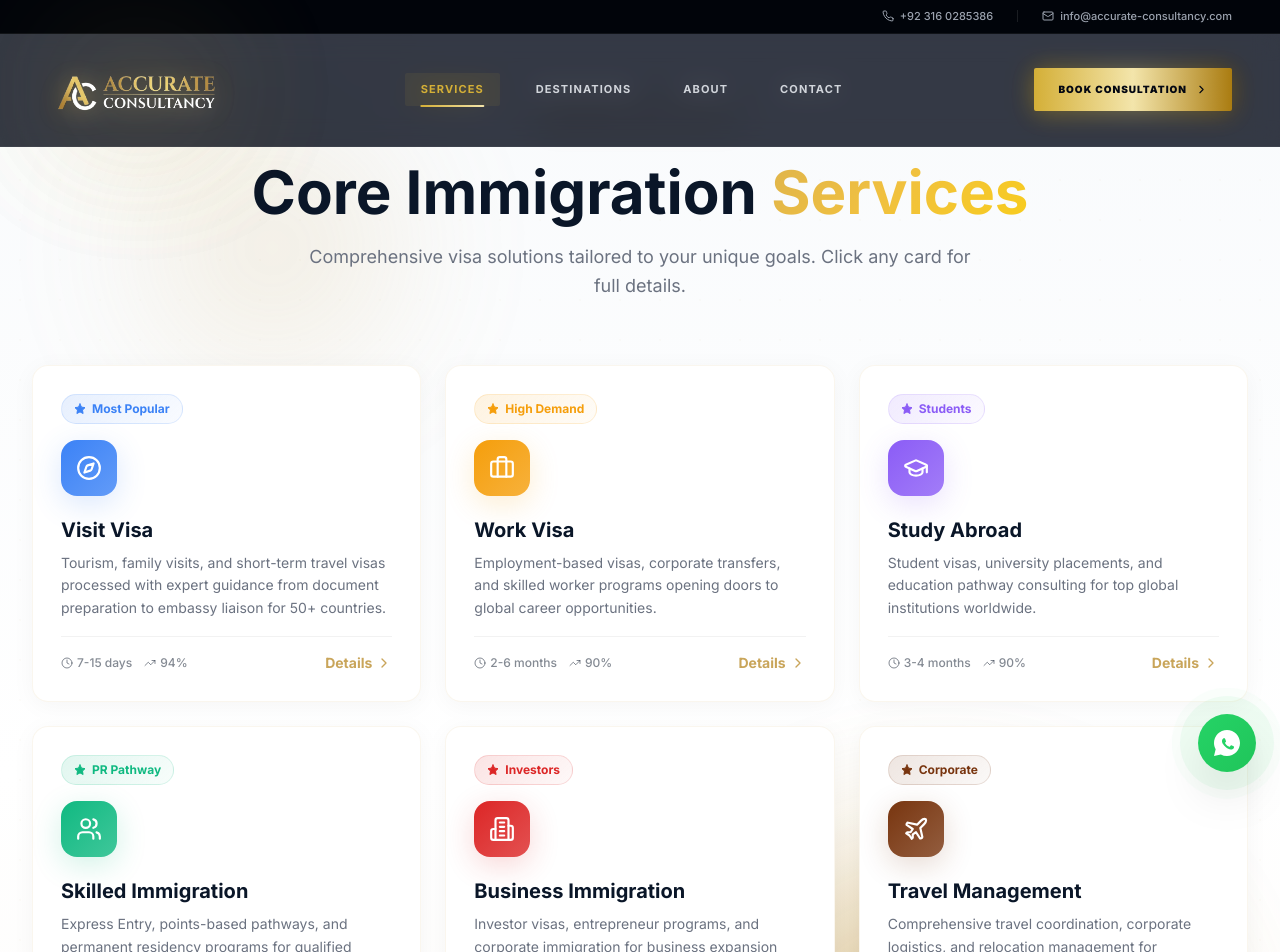
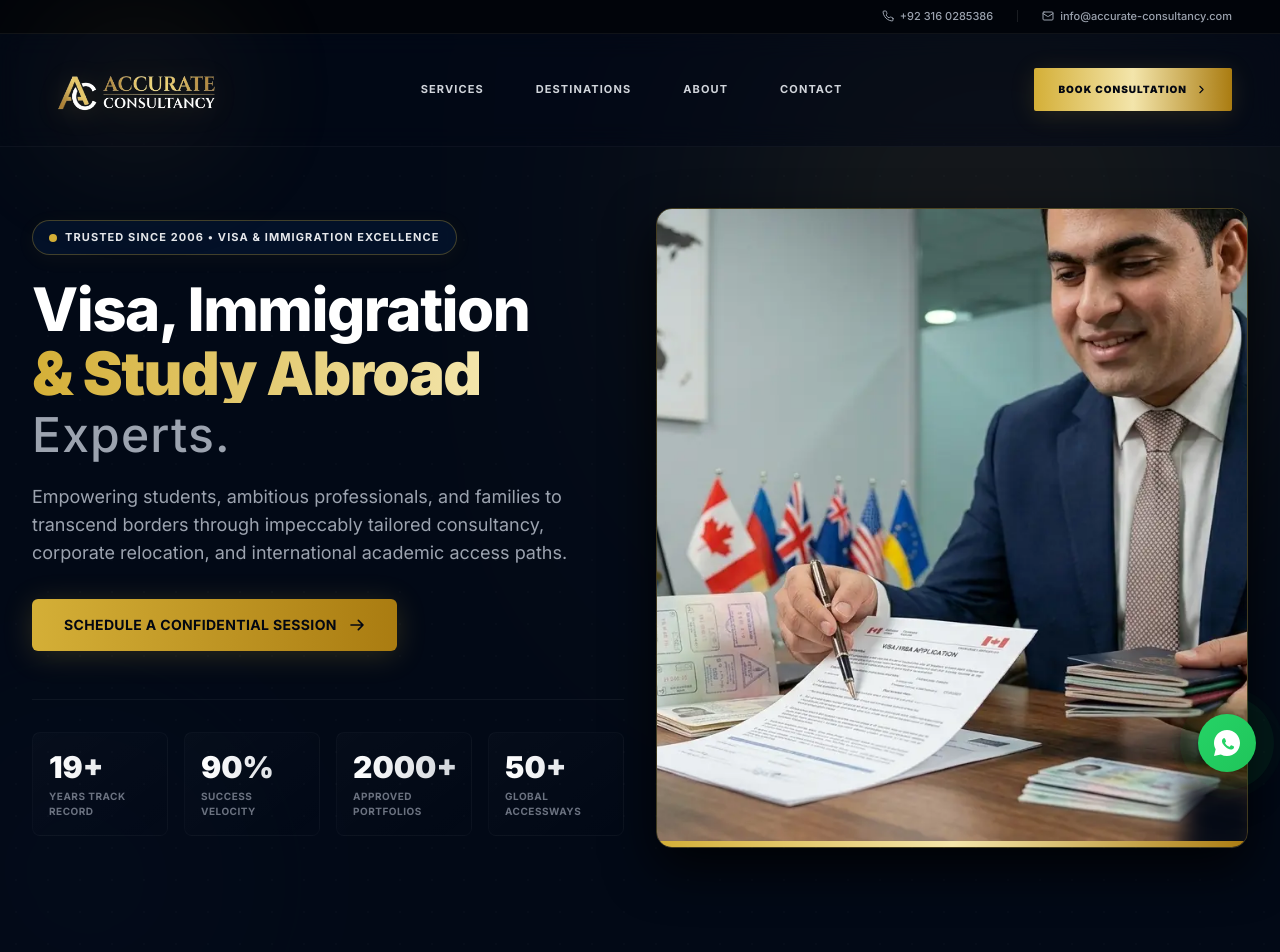
Before and after one commit to imran1001/Accurate-ConsultancyV3, a React (Vite) app: page / in a window 1280 px wide. Shown: the top 952 px of the page. Built offline with nearby package versions, Linux system fonts and the light colour scheme.

Commit message:
Refactor Hero component with optimized counter hook

```diff
--- a/src/components/Hero.jsx
+++ b/src/components/Hero.jsx
@@ -1,235 +1,139 @@
-import { useState, useEffect } from 'react';
-import { Phone, Mail, ChevronRight } from 'lucide-react';
+import React, { useState, useEffect } from 'react';
 
-export default function Navbar() {
-  const [isOpen, setIsOpen] = useState(false);
-  const [scrolled, setScrolled] = useState(false);
-  const [activeSection, setActiveSection] = useState('hero');
+// Optimized Counter Hook
+const useCounter = (end, duration = 2000, start = 0) => {
+  const [count, setCount] = useState(start);
 
   useEffect(() => {
-    const handleScroll = () => {
-      setScrolled(window.scrollY > 20);
+    let startTime = null;
 
-      const sections = ['hero', 'services', 'destinations', 'about', 'consultation'];
-      const scrollPosition = window.scrollY + 140;
+    const animate = (currentTime) => {
+      if (!startTime) startTime = currentTime;
+      const elapsed = currentTime - startTime;
+      const progress = Math.min(elapsed / duration, 1);
+      const value = Math.floor(progress * (end - start) + start);
 
-      for (const section of sections) {
-        const element = document.getElementById(section);
-        if (element) {
-          const { offsetTop, offsetHeight } = element;
-          if (scrollPosition >= offsetTop && scrollPosition < offsetTop + offsetHeight) {
-            setActiveSection(section);
-            break;
-          }
-        }
-      }
+      setCount(value);
+      if (progress < 1) requestAnimationFrame(animate);
     };
 
-    window.addEventListener('scroll', handleScroll, { passive: true });
-    return () => window.removeEventListener('scroll', handleScroll);
-  }, []);
+    const frameId = requestAnimationFrame(animate);
+    return () => cancelAnimationFrame(frameId);
+  }, [end, duration, start]);
 
-  const scrollTo = (id) => {
-    const el = document.getElementById(id);
-    if (el) {
-      const top = el.getBoundingClientRect().top + window.pageYOffset - 90;
-      window.scrollTo({ top, behavior: 'smooth' });
-    }
-    setIsOpen(false);
-  };
+  return count;
+};
 
-  const navItems = [
-    { label: 'Services', id: 'services' },
-    { label: 'Destinations', id: 'destinations' },
-    { label: 'About', id: 'about' },
-    { label: 'Contact', id: 'consultation' },
-  ];
+const Hero = () => {
+  const yearsCount = useCounter(19, 2000);
+  const successCount = useCounter(90, 2000);
+  const casesCount = useCounter(2000, 2000);
+  const countriesCount = useCounter(50, 2000);
 
   return (
-    <header
-      style={{ position: 'fixed', top: 0, left: 0, right: 0, zIndex: 9999 }}
-      className="transition-all duration-500"
+    <section
+      id="hero"
+      className="relative min-h-screen pt-32 sm:pt-40 lg:pt-44 pb-20 px-4 sm:px-6 lg:px-8 overflow-hidden flex items-center bg-[#020916]"
     >
-      {/* ===== SLIM UTILITY STRIP ===== */}
-      <div
-        className={`hidden sm:block border-b border-white/[0.06] transition-all duration-500 overflow-hidden ${
-          scrolled ? 'max-h-0 opacity-0' : 'max-h-10 opacity-100'
-        }`}
-        style={{ background: '#01040a' }}
-      >
-        <div className="max-w-[1720px] mx-auto px-4 sm:px-8 lg:px-12 flex items-center justify-end gap-6 py-2 text-[11px] font-medium text-gray-400">
-          <a href="tel:+923160285386" className="flex items-center gap-1.5 hover:text-[#D4AF37] transition-colors">
-            <Phone size={12} />
-            +92 316 0285386
-          </a>
-          <span className="w-px h-3 bg-white/10" />
-          <a href="mailto:info@accurate-consultancy.com" className="flex items-center gap-1.5 hover:text-[#D4AF37] transition-colors">
-            <Mail size={12} />
-            info@accurate-consultancy.com
-          </a>
-        </div>
-      </div>
+      {/* ===== BACKGROUND AMBIENT GLOWS ===== */}
+      <div className="absolute top-0 right-0 w-[500px] h-[500px] rounded-full blur-[140px] opacity-25 pointer-events-none bg-gradient-to-br from-[#D4AF37] to-transparent mix-blend-screen" />
+      <div className="absolute -bottom-20 -left-20 w-[400px] h-[400px] rounded-full blur-[120px] opacity-15 pointer-events-none bg-gradient-to-tr from-[#1a2b4c] to-transparent" />
+      <div className="absolute inset-0 bg-[radial-gradient(rgba(255,255,255,0.015)_1px,transparent_1px)] [background-size:32px_32px] pointer-events-none" />
 
-      {/* ===== MAIN NAV ===== */}
-      <nav
-        role="navigation"
-        aria-label="Main navigation"
-        className={`transition-all duration-500 ${
-          scrolled
-            ? 'bg-[#020916]/85 backdrop-blur-2xl border-b border-white/[0.08] shadow-[0_10px_40px_rgba(0,0,0,0.6)] py-2.5 sm:py-3'
-            : 'bg-[#020916]/55 backdrop-blur-md border-b border-white/[0.04] py-4 sm:py-5'
-        }`}
-      >
-        {/* Upgraded container width pushes items to absolute left/right corners */}
-        <div className="max-w-[1720px] mx-auto w-full px-4 sm:px-8 lg:px-12">
-          <div className="flex items-center justify-between">
+      <div className="max-w-7xl mx-auto w-full relative z-10 grid lg:grid-cols-12 gap-8 items-center">
 
-            {/* ===== BRAND LOGO (Corner Anchored) ===== */}
-            <div
-              className="flex-shrink-0 flex items-center cursor-pointer group relative py-1"
-              onClick={() => scrollTo('hero')}
+        {/* ===== LEFT CONTENT COLUMN ===== */}
+        <div className="text-left w-full lg:col-span-6 z-20">
+
+          {/* Corporate Badge */}
+          <div className="inline-flex items-center gap-2 mb-6 px-4 py-2 rounded-full border border-[#D4AF37]/30 bg-[#04152d]/80 backdrop-blur-md shadow-[0_4px_20px_rgba(214,175,55,0.05)] animate-fadeInUp">
+            <span className="flex h-2 w-2 relative">
+              <span className="animate-ping absolute inline-flex h-full w-full rounded-full bg-[#D4AF37] opacity-75"></span>
+              <span className="relative inline-flex rounded-full h-2 w-2 bg-[#D4AF37]"></span>
+            </span>
+            <span className="text-[11px] font-bold text-gray-200 uppercase tracking-widest">
+              Trusted Since 2006 • Visa & Immigration Excellence
+            </span>
+          </div>
+
+          {/* Core Dynamic Heading */}
+          <h1 className="text-4xl sm:text-5xl md:text-6xl font-extrabold leading-[1.1] mb-6 text-white tracking-tight">
+            Visa, Immigration <br className="hidden sm:inline" />
+            <span className="relative mt-1 inline-block bg-gradient-to-r from-[#D4AF37] via-[#F3E5AB] to-[#AA7C11] bg-[length:200%_auto] bg-clip-text text-transparent font-black">
+              & Study Abroad
+            </span>
+            <span className="block text-gray-400 text-3xl sm:text-4xl md:text-5xl font-medium mt-2 tracking-wide">
+              Experts.
+            </span>
+          </h1>
+
+          {/* Subheading Description */}
+          <p className="text-base sm:text-lg text-gray-400 leading-relaxed mb-8 max-w-xl font-normal">
+            Empowering students, ambitious professionals, and families to transcend borders through impeccably tailored consultancy, corporate relocation, and international academic access paths.
+          </p>
+
+          {/* Action Button */}
+          <div className="flex flex-col sm:flex-row items-center gap-4 mb-12 w-full sm:w-auto">
+            <a
+              href="#consultation"
+              className="group relative w-full sm:w-auto inline-flex items-center justify-center gap-3 px-8 py-4 bg-gradient-to-r from-[#D4AF37] to-[#AA7C11] text-gray-950 font-bold text-sm rounded-md shadow-[0_4px_30px_rgba(214,175,55,0.2)] hover:shadow-[0_4px_40px_rgba(214,175,55,0.4)] hover:-translate-y-0.5 transition-all duration-300 no-underline tracking-wide uppercase"
             >
-              <div className="relative flex items-center">
-                <div
-                  className="absolute inset-0 blur-2xl opacity-40 group-hover:opacity-80 transition-opacity duration-700 pointer-events-none"
-                  style={{ background: 'radial-gradient(circle, rgba(214,175,55,0.45), transparent 70%)', transform: 'scale(1.8)' }}
-                />
-                <img
-                  src="/logo.webp"
-                  alt="Accurate Consultancy Logo"
-                  width="240"
-                  height="80"
-                  // origin-left ensures hover-scale expands into the page, not out of the viewport
-                  className="relative h-11 sm:h-13 md:h-15 lg:h-16 w-auto object-contain transition-transform duration-500 group-hover:scale-[1.02.5] origin-left"
-                  style={{ filter: 'drop-shadow(0 4px 12px rgba(214,175,55,0.18))' }}
-                />
+              <span>Schedule a Confidential Session</span>
+              <svg className="w-4 h-4 transform group-hover:translate-x-1 transition-transform duration-300" fill="none" viewBox="0 0 24 24" stroke="currentColor">
+                <path strokeLinecap="round" strokeLinejoin="round" strokeWidth="2.5" d="M14 5l7 7m0 0l-7 7m7-7H3" />
+              </svg>
+            </a>
+          </div>
+
+          {/* Metrics Grid */}
+          <div className="grid grid-cols-2 sm:grid-cols-4 gap-4 border-t border-white/5 pt-8">
+            {[
+              { value: yearsCount, label: 'Years Track Record', suffix: '+' },
+              { value: successCount, label: 'Success Velocity', suffix: '%' },
+              { value: casesCount, label: 'Approved Portfolios', suffix: '+' },
+              { value: countriesCount, label: 'Global Accessways', suffix: '+' }
+            ].map((stat, i) => (
+              <div key={i} className="group/card p-4 rounded-lg border border-white/[0.03] bg-gradient-to-br from-white/[0.02] to-transparent hover:bg-white/[0.05] hover:border-[#D4AF37]/20 transition-all duration-300">
+                <div className="text-2xl sm:text-3xl font-black mb-1 bg-gradient-to-r from-white to-gray-300 group-hover/card:from-[#D4AF37] group-hover/card:to-[#F3E5AB] bg-clip-text text-transparent transition-colors duration-300">
+                  {stat.value}{stat.suffix}
+                </div>
+                <div className="text-gray-500 group-hover/card:text-gray-400 text-[10px] font-bold tracking-wider uppercase transition-colors duration-300">
+                  {stat.label}
+                </div>
               </div>
-            </div>
-
-            {/* ===== DESKTOP LINKS ===== */}
-            <div className="hidden md:flex items-center gap-2 lg:gap-5">
-              {navItems.map((item) => {
-                const isActive = activeSection === item.id;
-                return (
-                  <button
-                    key={item.id}
-                    onClick={() => scrollTo(item.id)}
-                    aria-current={isActive ? 'page' : undefined}
-                    className={`relative px-4 py-2 rounded-sm text-[11px] font-bold uppercase tracking-widest transition-all duration-300 ${
-                      isActive
-                        ? 'text-[#D4AF37] bg-[#D4AF37]/[0.08]'
-                        : 'text-gray-300 hover:text-white hover:bg-white/[0.04]'
-                    }`}
-                  >
-                    {item.label}
-                    <span
-                      className={`absolute -bottom-[1px] left-1/2 -translate-x-1/2 h-[2px] bg-gradient-to-r from-[#D4AF37] to-[#F3E5AB] rounded-full transition-all duration-300 ${
-                        isActive ? 'w-2/3' : 'w-0'
-                      }`}
-                    />
-                  </button>
-                );
-              })}
-            </div>
-
-            {/* ===== DESKTOP CTA ===== */}
-            <div className="hidden md:block">
-              <button
-                onClick={() => scrollTo('consultation')}
-                className="group relative px-6 py-3.5 bg-gradient-to-r from-[#D4AF37] via-[#F3E5AB] to-[#AA7C11] text-gray-950 font-black text-[10px] uppercase tracking-widest rounded-sm shadow-[0_4px_25px_rgba(214,175,55,0.15)] hover:shadow-[0_4px_35px_rgba(214,175,55,0.35)] hover:-translate-y-0.5 transition-all duration-300 overflow-hidden"
-              >
-                <span className="absolute inset-0 w-full h-full bg-gradient-to-r from-transparent via-white/30 to-transparent -translate-x-full group-hover:animate-shimmerSweep block" />
-                <span className="relative flex items-center gap-2">
-                  Book Consultation
-                  <ChevronRight size={13} className="transform group-hover:translate-x-0.5 transition-transform duration-300" />
-                </span>
-              </button>
-            </div>
-
-            {/* ===== MOBILE TRIGGER ===== */}
-            <div className="md:hidden flex items-center">
-              <button
-                onClick={() => setIsOpen(!isOpen)}
-                type="button"
-                className="relative inline-flex items-center justify-center p-2 rounded-md text-gray-300 hover:text-white hover:bg-white/[0.06] transition-all duration-300 focus:outline-none"
-                aria-expanded={isOpen}
-                aria-label="Toggle main menu"
-              >
-                <div className="w-6 h-5 relative flex flex-col justify-between items-end">
-                  <span className={`h-[2px] bg-current rounded-full transition-all duration-300 transform origin-right ${isOpen ? 'w-6 -rotate-45 translate-y-[1px]' : 'w-6'}`} />
-                  <span className={`h-[2px] bg-current rounded-full transition-all duration-200 ${isOpen ? 'w-0 opacity-0' : 'w-4'}`} />
-                  <span className={`h-[2px] bg-current rounded-full transition-all duration-300 transform origin-right ${isOpen ? 'w-6 rotate-45 translate-y-[1px]' : 'w-5'}`} />
-                </div>
-                {!isOpen && (
-                  <span className="absolute top-1.5 right-1.5 w-2 h-2 rounded-full bg-[#D4AF37] shadow-[0_0_8px_rgba(214,175,55,0.6)] animate-pulse" />
-                )}
-              </button>
-            </div>
+            ))}
           </div>
         </div>
 
-        {/* ===== MOBILE DRAWER ===== */}
-        <div
-          style={{ zIndex: 9999 }}
-          className={`md:hidden absolute top-full left-0 right-0 overflow-hidden transition-all duration-500 ease-in-out border-b border-[#D4AF37]/20 shadow-[0_15px_30px_rgba(0,0,0,0.8)] ${
-            isOpen ? 'max-h-[580px] opacity-100 bg-[#020916] visible' : 'max-h-0 opacity-0 pointer-events-none invisible'
-          }`}
-        >
-          <div className="px-5 pt-6 pb-10 space-y-3 bg-[#020916]">
-            {navItems.map((item, index) => {
-              const isActive = activeSection === item.id;
-              return (
-                <button
-                  key={item.id}
-                  onClick={() => scrollTo(item.id)}
-                  className={`block w-full text-left px-4 py-4 rounded-md uppercase tracking-widest transition-all duration-200 ${
-                    isActive ? 'text-[#D4AF37] bg-[#D4AF37]/15 border-l-2 border-[#D4AF37]' : 'text-gray-100 hover:text-white active:bg-white/10'
-                  }`}
-                  style={{ animation: isOpen ? `mobileNavFadeSlide 0.4s cubic-bezier(0.16, 1, 0.3, 1) ${index * 0.05}s both` : 'none' }}
-                >
-                  <div className="flex items-center justify-between text-sm font-bold">
-                    <span>{item.label}</span>
-                    {isActive && <span className="w-1.5 h-1.5 rounded-full bg-[#D4AF37] shadow-[0_0_8px_rgba(214,175,55,0.8)]" />}
-                  </div>
-                </button>
-              );
-            })}
+        {/* ===== RIGHT CONTENT COLUMN (Image) ===== */}
+        <div className="w-full lg:col-span-6 flex items-center justify-center relative py-8 z-10">
+          <div className="relative w-full h-[360px] sm:h-[440px] md:h-[520px] lg:h-[640px] rounded-2xl overflow-hidden shadow-[0_20px_50px_rgba(0,0,0,0.8)] border border-[#D4AF37]/30 group hover:border-[#D4AF37]/60 transition-all duration-500">
+            <div className="absolute inset-0 bg-gradient-to-tr from-[#D4AF37]/10 to-transparent opacity-0 group-hover:opacity-100 transition-opacity duration-500 z-10 pointer-events-none" />
 
-            <div className="pt-6 mt-5 border-t border-white/[0.08] space-y-5 bg-[#020916]">
-              <button
-                onClick={() => scrollTo('consultation')}
-                className="w-full py-4 bg-gradient-to-r from-[#D4AF37] via-[#F3E5AB] to-[#AA7C11] text-gray-950 font-black text-xs uppercase tracking-widest rounded-sm text-center shadow-lg active:scale-[0.98] transition-transform"
-              >
-                Book Consultation
-              </button>
+            <img
+              src="/imageshero-1.webp"
+              alt="Muhammad Imran Malik Consulting Client"
+              className="w-full h-full object-cover object-[72%_15%] transform scale-100 group-hover:scale-[1.03] transition-transform duration-700 ease-out"
+            />
 
-              <div className="flex flex-col sm:flex-row items-center justify-between gap-3 pt-2 text-xs font-medium tracking-wider text-gray-300 text-center sm:text-left">
-                <a href="tel:+923160285386" className="active:text-[#D4AF37] py-1 flex items-center gap-1.5 justify-center sm:justify-start">
-                  <Phone size={13} /> +92 316 0285386
-                </a>
-                <div className="hidden sm:block w-1 h-1 rounded-full bg-gray-600" />
-                <a href="mailto:info@accurate-consultancy.com" className="active:text-[#D4AF37] py-1 flex items-center gap-1.5 justify-center sm:justify-start">
-                  <Mail size={13} /> info@accurate-consultancy.com
-                </a>
-              </div>
-            </div>
+            <div className="absolute -bottom-4 -right-4 w-20 h-20 bg-[#020916] blur-md pointer-events-none z-10 opacity-95" />
+            <div className="absolute bottom-0 left-0 right-0 h-1.5 bg-gradient-to-r from-[#D4AF37] via-[#F3E5AB] to-[#AA7C11] z-20" />
           </div>
         </div>
-      </nav>
+
+      </div>
 
       <style>{`
-        @keyframes shimmerSweep {
-          0% { transform: translateX(-100%); }
-          100% { transform: translateX(100%); }
-        }
-        @keyframes mobileNavFadeSlide {
-          from { opacity: 0; transform: translateY(-10px); }
+        @keyframes fadeInUp {
+          from { opacity: 0; transform: translateY(16px); }
           to { opacity: 1; transform: translateY(0); }
         }
-        .animate-shimmerSweep {
-          animation: shimmerSweep 2.5s cubic-bezier(0.25, 1, 0.5, 1) infinite;
+        .animate-fadeInUp {
+          animation: fadeInUp 0.8s cubic-bezier(0.16, 1, 0.3, 1) forwards;
         }
       `}</style>
-    </header>
+    </section>
   );
-}
+};
+
+export default Hero;
```
